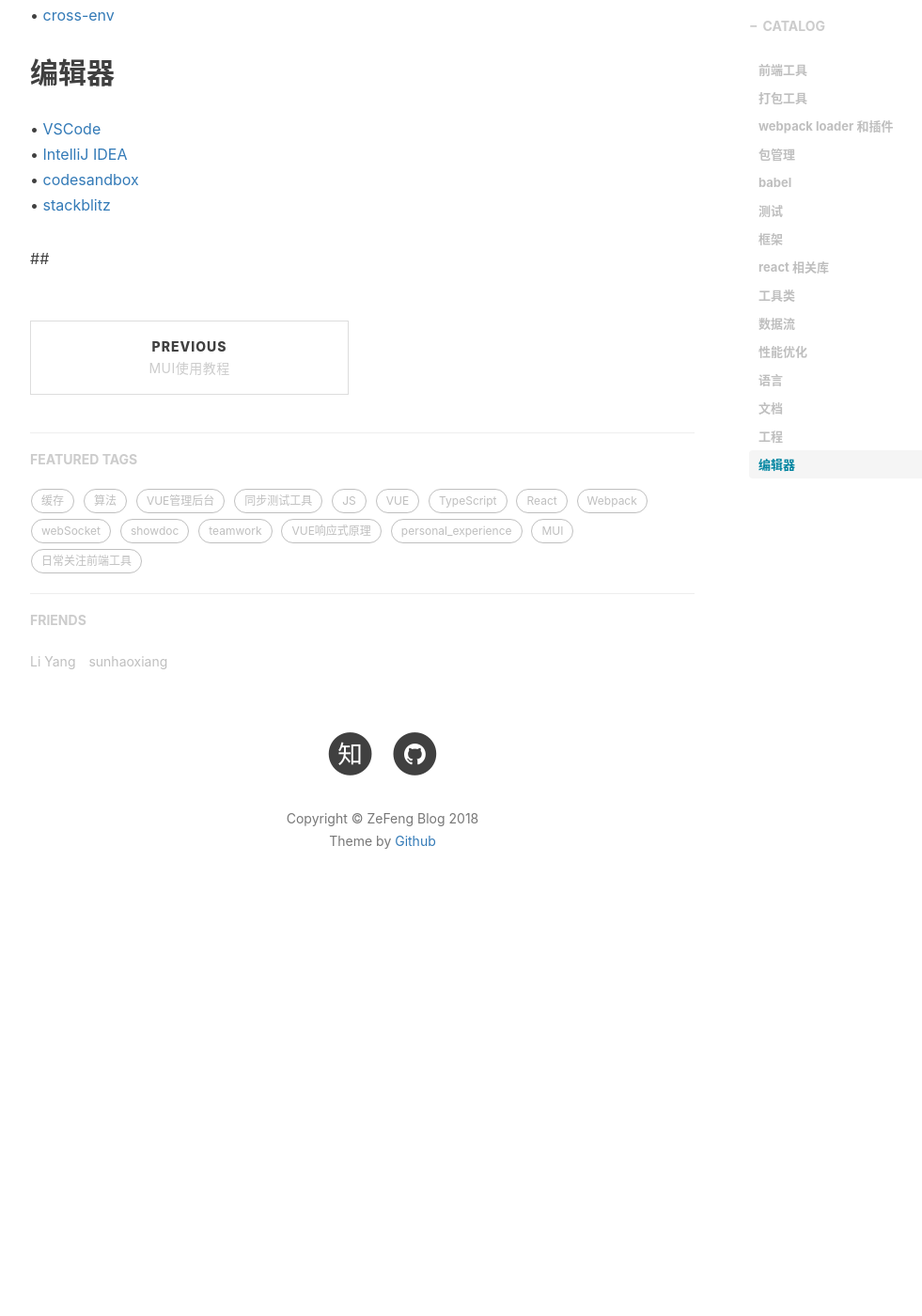
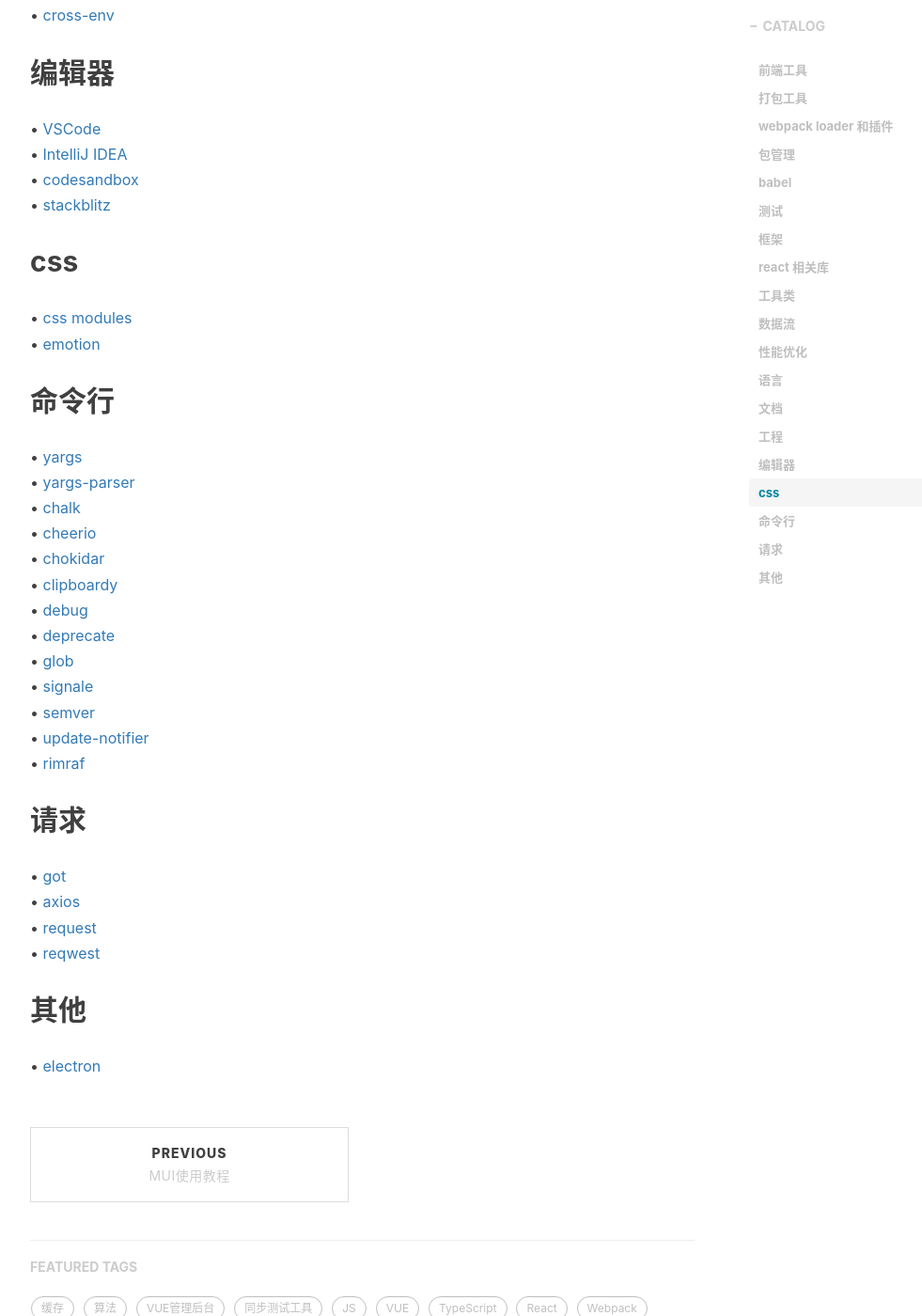
Before and after one commit to 00feng00/00feng00.github.io, a Jekyll site: the page built from _posts/2018-11-20-tool-instructions.markdown, in a window 1280 px wide and 1400 px high, scrolled down 4288 px. Shown: the whole window at 94% size, without its empty margins (233-1214 px from the left). Built offline with Jekyll 4.4.1, drawn with Linux system fonts in a browser that asks for light colours; nearby versions of some CDN libraries; comment, search, counter and statistics services are not loaded; before the commit the page ends 5287 px from its top, so only the background shows below that.

Commit message:
Update 2018-11-20-tool-instructions.markdown

```diff
--- a/_posts/2018-11-20-tool-instructions.markdown
+++ b/_posts/2018-11-20-tool-instructions.markdown
@@ -137,4 +137,30 @@
 • [codesandbox](https://codesandbox.io/) <br />
 • [stackblitz](https://stackblitz.com/) <br />
 
-##
+## css
+• [css modules](https://github.com/css-modules/css-modules) <br />
+• [emotion](https://github.com/emotion-js/emotion) <br />
+
+## 命令行
+• [yargs](https://github.com/yargs/yargs) <br />
+• [yargs-parser](https://github.com/yargs/yargs-parser) <br />
+• [chalk](https://github.com/chalk/chalk) <br />
+• [cheerio](https://github.com/cheeriojs/cheerio) <br />
+• [chokidar](https://github.com/paulmillr/chokidar) <br />
+• [clipboardy](https://github.com/sindresorhus/clipboardy) <br />
+• [debug](https://github.com/visionmedia/debug) <br />
+• [deprecate](https://github.com/brianc/node-deprecate) <br />
+• [glob](https://github.com/isaacs/node-glob) <br />
+• [signale](https://github.com/klaussinani/signale) <br />
+• [semver](https://github.com/npm/node-semver) <br />
+• [update-notifier](https://github.com/yeoman/update-notifier) <br />
+• [rimraf](https://github.com/isaacs/rimraf) <br />
+
+## 请求
+• [got](https://github.com/sindresorhus/got) <br />
+• [axios](https://github.com/axios/axios) <br />
+• [request](https://github.com/request/request) <br />
+• [reqwest](https://github.com/ded/reqwest) <br />
+
+## 其他
+• [electron](https://github.com/electron/electron) <br />
```
